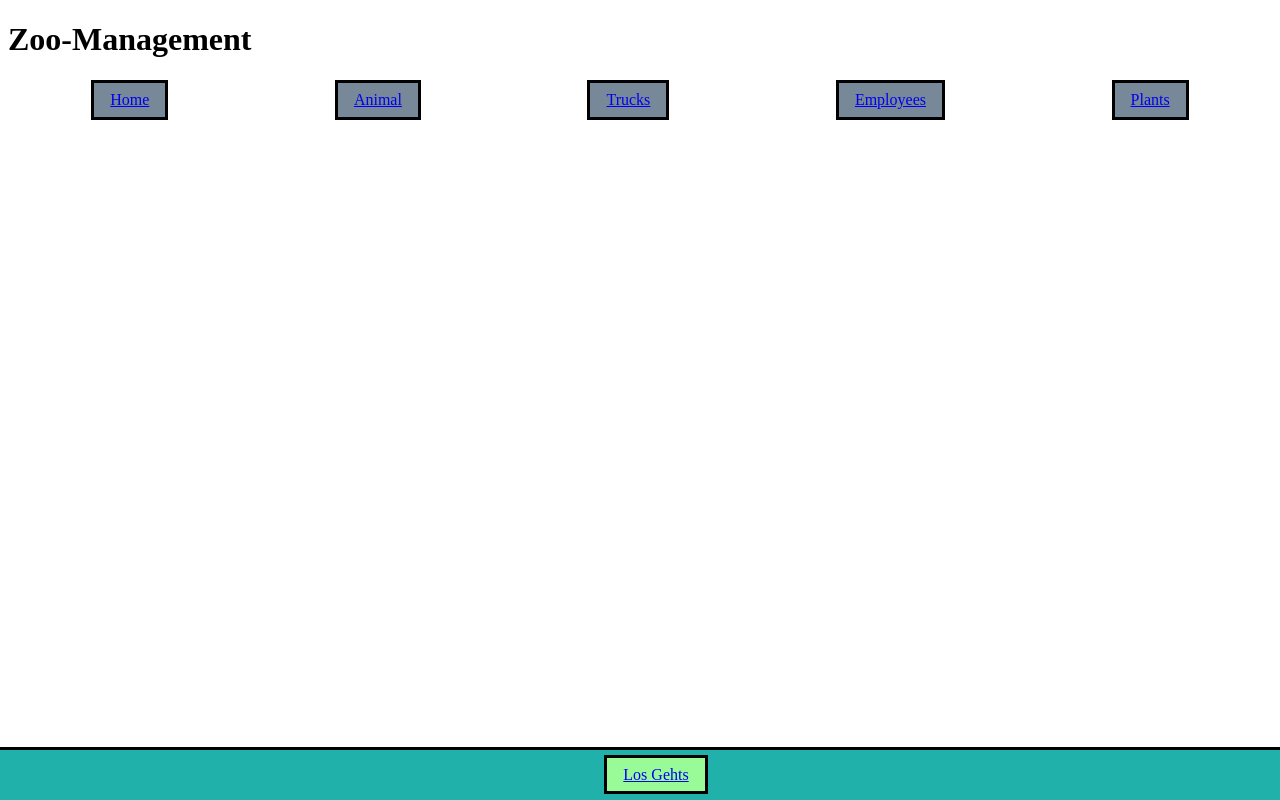
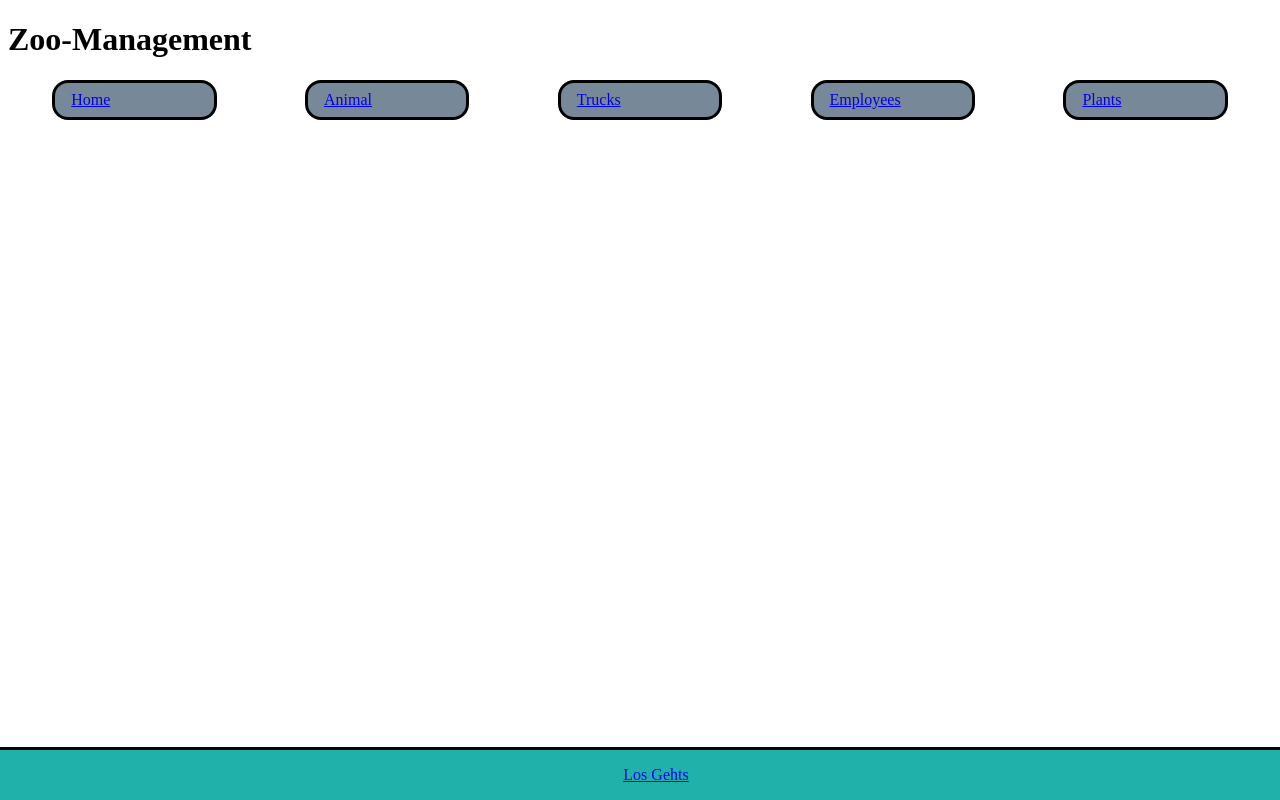
Before and after one commit to neuefische/cgn-java-22-2-zoomanagement, a React (Create React App) app in the folder frontend/: page / in a window 1280 px wide. Built offline with nearby package versions, Linux system fonts and the light colour scheme; no server answers.

Commit message:
a little bit Design

```diff
--- a/frontend/src/shared/Footer.tsx
+++ b/frontend/src/shared/Footer.tsx
@@ -6,8 +6,8 @@ import "./footer.css";
 export default function Footer(){
 
     return(
-        <footer>
-            <NavLink className={"nav"} to={'/'}>Los Gehts</NavLink>
+         <footer>
+             <NavLink className={"nav"} to={'/'}> Los Gehts </NavLink>
         </footer>
     )
 
--- a/frontend/src/shared/footer.css
+++ b/frontend/src/shared/footer.css
@@ -13,9 +13,7 @@ footer{
 }
 
 footer .nav{
-    border-style: solid;
-    border-color: black;
-    background-color: palegreen;
-
+    border-style: none;
+    background-color: lightseagreen;
     padding: 0.5em 1em 0.5em 1em; /* Oben,rechts,unten,links*/
 }
--- a/frontend/src/shared/header.css
+++ b/frontend/src/shared/header.css
@@ -1,9 +1,13 @@
 .nav{
+
     border-style: solid;
     border-color: black;
     background-color: lightslategrey;
+    border-radius: 1em;
+    padding: 0.5em 1em 0.5em 1em; /* Oben,rechts,unten,links*/
+    width: 10%;
 
-    padding: 0.5em 1em 0.5em 1em; /* Oben,rechts,unten,links*/
+
 }
 .menu{
 
```
